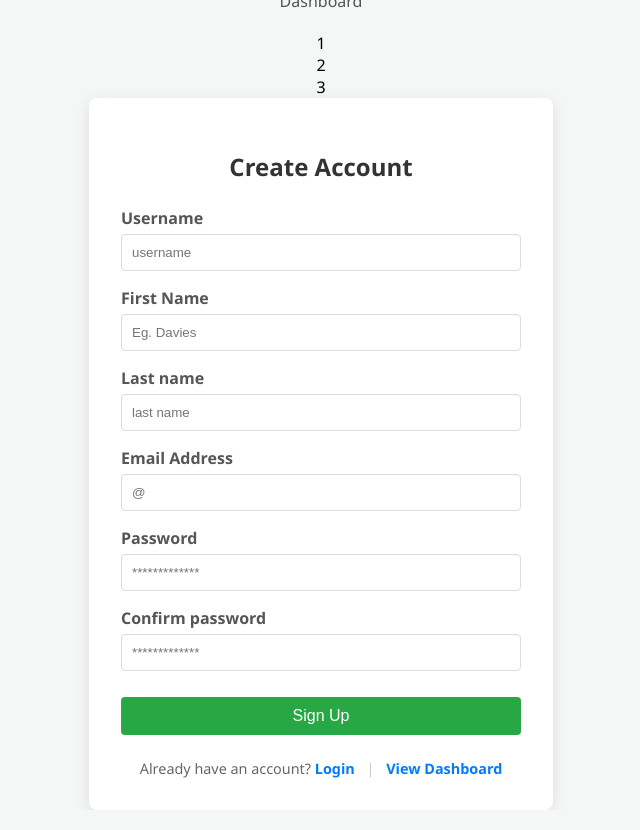
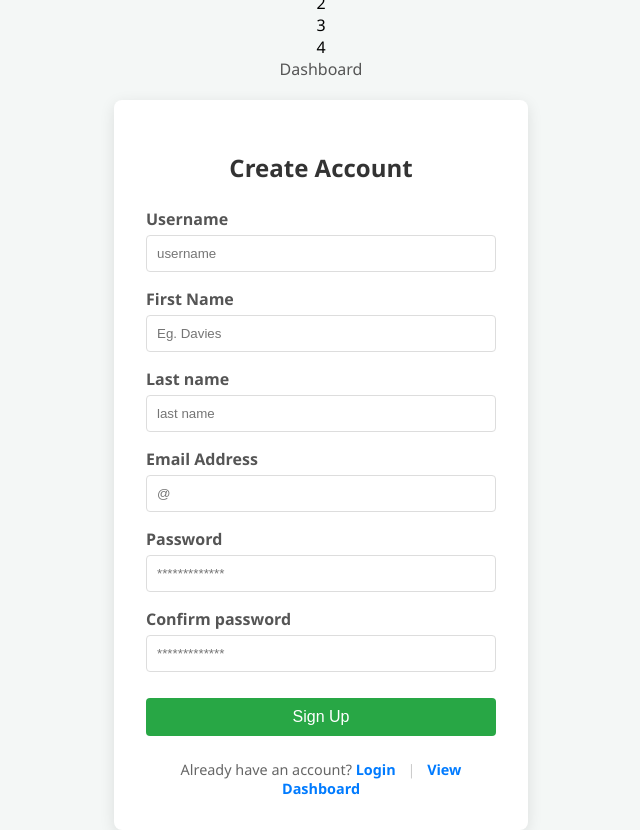
Before and after one commit to Daviestumaini/auth, a plain HTML site: page index.html in a window 1280 px wide. Shown: the whole page, without its empty margins (319-959 px from the left). Drawn offline with Linux system fonts and the light colour scheme.

Commit message:
adding cards

```diff
--- a/index.html
+++ b/index.html
@@ -36,8 +36,8 @@
             padding: 2rem;
             border-radius: 8px;
             box-shadow: 0 4px 15px rgba(0,0,0,0.1);
-            width: 100%;
-            max-width: 400px;
+            width: 90%;
+            max-width: 350px;
         }
         h2 {
             text-align: center;
@@ -96,16 +96,18 @@
 </head>
 <body>
 
+    <div class="container">
+  <div class="item">1</div>
+  <div class="item">2</div>
+  <div class="item">3</div>
+  <div class="item">4</div>
+</div>
+
     <nav class="top-nav">
 
         <a href="dashboard.html">Dashboard</a>
 
     </nav>
-    <div class="container">
-  <div class="item">1</div>
-  <div class="item">2</div>
-  <div class="item">3</div>
-</div>
 
     <div class="registration-container">
         <h2>Create Account</h2>
```
Also changed, not shown: login.html (+6 -0 lines).
